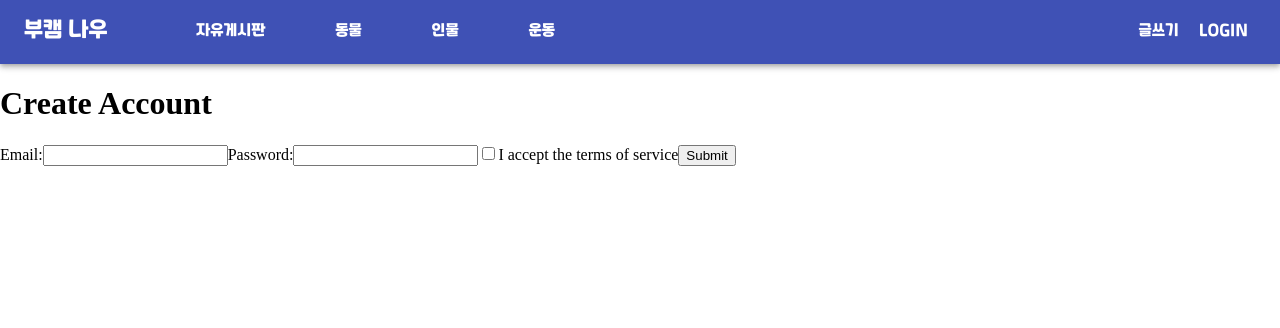
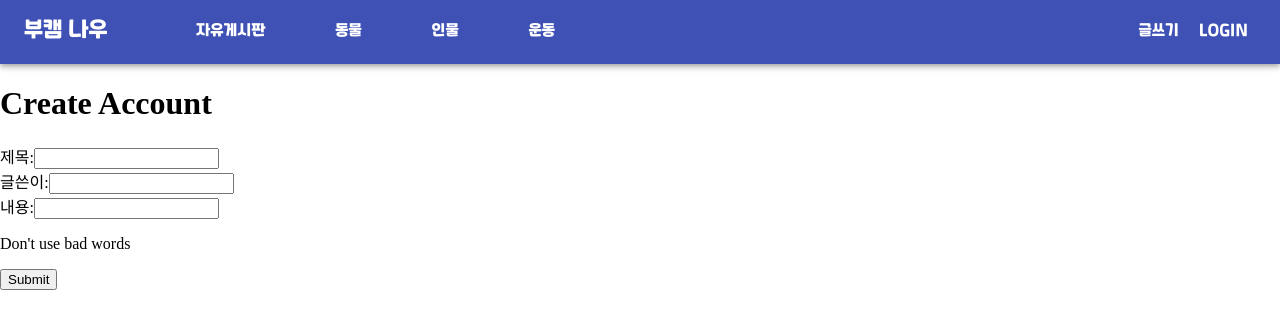
Before and after one commit to minbert/relay03_sample, a React (Create React App) app: page /writing_post in a window 1280 px wide. Shown: the top 328 px of the page. Built offline with nearby package versions, Linux system fonts and the light colour scheme.

Commit message:
cannot write on last input

```diff
--- a/src/Posting.js
+++ b/src/Posting.js
@@ -6,17 +6,15 @@ import {
 } from "react-router-dom";
 
 export default function App() {
-  const [email, setEmail] = React.useState("");
-  const [password, setPassword] = React.useState("");
-  const [country, setCountry] = React.useState("");
-  const [acceptedTerms, setAcceptedTerms] = React.useState(false);
+  const [title, setTitle] = React.useState("");
+  const [author, setAuthor] = React.useState("");
+  const [content, setContent] = React.useState("");
 
   const handleSubmit = (event) => {
     console.log(`
-      Email: ${email}
-      Password: ${password}
-      Country: ${country}
-      Accepted Terms: ${acceptedTerms}
+      title: ${title}
+      author: ${author}
+      Accepted Terms: ${content}
     `);
 
     event.preventDefault();
@@ -25,34 +23,41 @@ export default function App() {
   return (
     <form onSubmit={handleSubmit}>
       <h1>Create Account</h1>
-
       <label>
-        Email:
+      <div>
+        제목:
         <input
-          name="email"
-          type="email"
-          value={email}
-          onChange={e => setEmail(e.target.value)}
+          name="title"
+          type="title"
+          value={title}
+          onChange={e => setTitle(e.target.value)}
           required />
+      </div>
       </label>
 
       <label>
-        Password:
+        <div>
+        글쓴이:
         <input
-          name="password"
-          type="password"
-          value={password}
-          onChange={e => setPassword(e.target.value)}
+          name="author"
+          type="author"
+          value={author}
+          onChange={e => setAuthor(e.target.value)}
           required />
+          </div>
       </label>
 
       <label>
+        <div>
+        내용:
         <input
-          name="acceptedTerms"
-          type="checkbox"
-          onChange={e => setAcceptedTerms(e.target.value)}
+          name="content"
+          type="content"
+          value={content}
+          onChange={e => setAuthor(e.target.value)}
           required />
-        I accept the terms of service
+        <p>Don't use bad words</p>
+        </div>
       </label>
 
       <button>Submit</button>
```
Also changed, not shown: src/LargeTextArea.js (added, +22 -0 lines), src/SmallButton.js (added, +16 -0 lines), src/SmallInput.js (added, +22 -0 lines).
